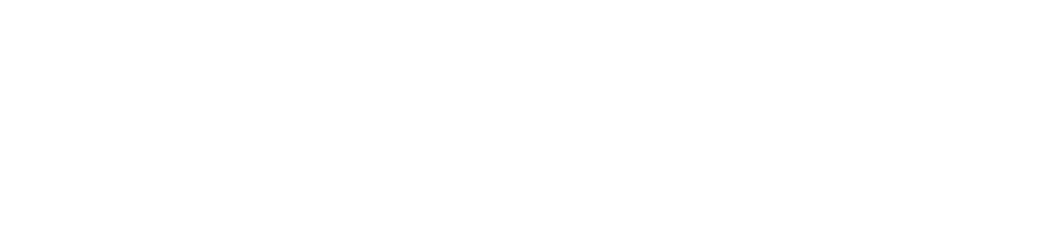
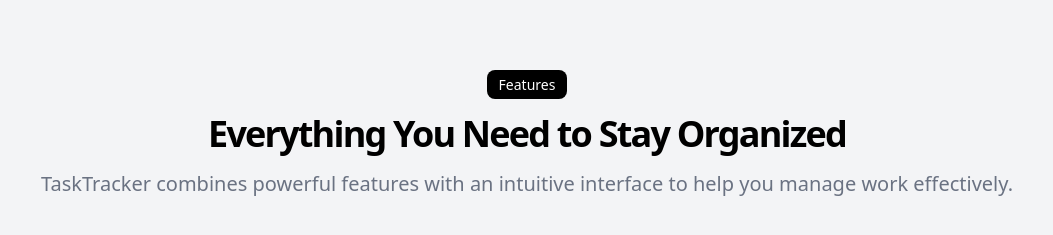
Before and after one commit to mhhllww/task-manager, a React (Vite) app: page / in a window 1280 px wide. Shown: the part 1001-1236 px from the top of the page, without its empty margins (113-1166 px from the left). Before the commit the page ends 943 px from the top, so only its background shows below. Built offline with nearby package versions, Linux system fonts and the light colour scheme.

Commit message:
feat: add features section

```diff
--- /dev/null
+++ b/src/pages/home/ui/home-sections/features-section.tsx
@@ -0,0 +1,18 @@
+import { RoundedSpan } from '../../../../shared/ui';
+
+export const FeaturesSection = () => {
+  return (
+    <section className={'p-[128px_145px] w-full bg-gray-100'}>
+      <article className={'flex flex-col items-center gap-[8px]'}>
+        <RoundedSpan text={'Features'} />
+        <h1 className={'text-[36px] font-bold tracking-tighter'}>
+          Everything You Need to Stay Organized
+        </h1>
+        <p className={'text-[20px] text-gray-500'}>
+          TaskTracker combines powerful features with an intuitive interface to
+          help you manage work effectively.
+        </p>
+      </article>
+    </section>
+  );
+};
--- a/src/pages/home/ui/hero-section.tsx
+++ b/src/pages/home/ui/home-sections/hero-section.tsx
@@ -1,10 +1,10 @@
 import { CheckCircle, ChevronRight } from 'lucide-react';
 
-import { RoundedButton } from '../../../shared/ui';
+import { RoundedButton } from '../../../../shared/ui';
 
 export const HeroSection = () => {
   return (
-    <section className={'flex items-center gap-50'}>
+    <section className={'md:p-[192px_145px] flex items-center gap-50'}>
       <article className={'flex flex-col gap-[10px]'}>
         <h1 className={'text-[60px] font-bold tracking-tighter leading-16'}>
           Manage Tasks Effortlessly, Boost Productivity
--- /dev/null
+++ b/src/pages/home/ui/home-sections/index.ts
@@ -0,0 +1,2 @@
+export { HeroSection } from './hero-section.tsx';
+export { FeaturesSection } from './features-section.tsx';
--- a/src/pages/home/ui/home.tsx
+++ b/src/pages/home/ui/home.tsx
@@ -1,9 +1,10 @@
-import { HeroSection } from './hero-section.tsx';
+import { FeaturesSection, HeroSection } from './home-sections';
 
 export const Home = () => {
   return (
-    <main className={'md:p-[192px_145px] flex justify-center'}>
+    <main className={'flex flex-col items-center'}>
       <HeroSection />
+      <FeaturesSection />
     </main>
   );
 };
--- a/src/shared/ui/index.ts
+++ b/src/shared/ui/index.ts
@@ -1,3 +1,4 @@
 export * from './logo';
 export * from './links';
 export * from './buttons';
+export * from './text';
--- /dev/null
+++ b/src/shared/ui/text/index.ts
@@ -0,0 +1 @@
+export { RoundedSpan } from './rounded-span.tsx';
--- /dev/null
+++ b/src/shared/ui/text/rounded-span.tsx
@@ -0,0 +1,12 @@
+type RoundedSpanProps = {
+  text: string;
+};
+
+export const RoundedSpan = ({ text }: RoundedSpanProps) => {
+  return (
+    <span
+      className={'w-fit px-3 py-1 rounded-lg bg-black text-white text-[14px]'}>
+      {text}
+    </span>
+  );
+};
```
